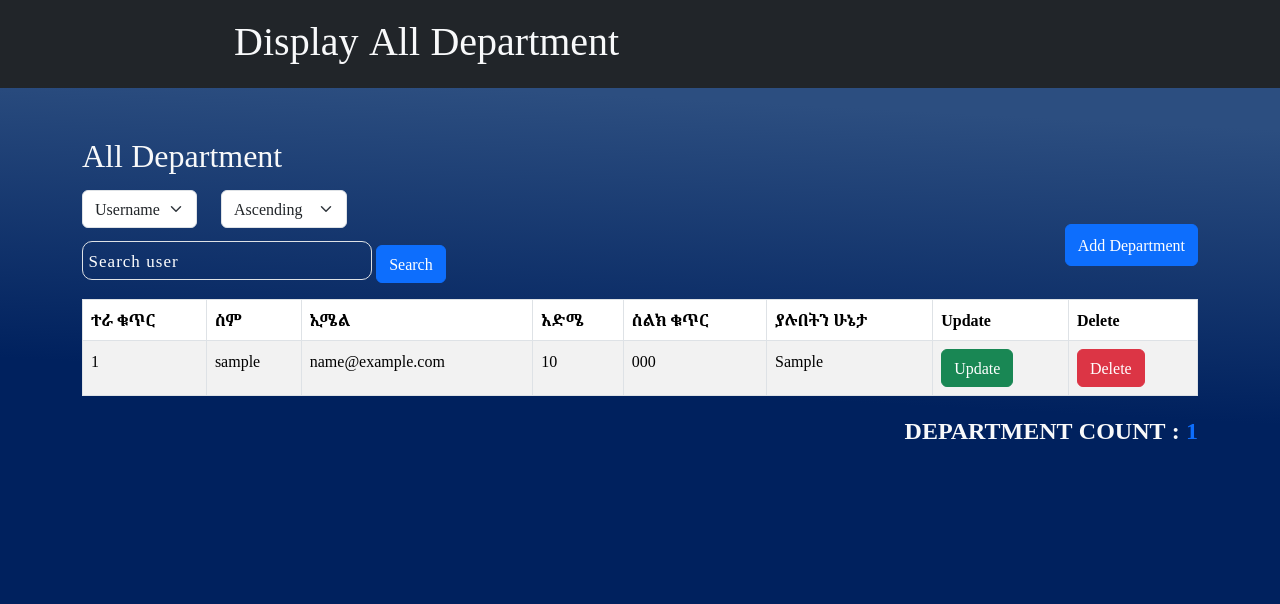
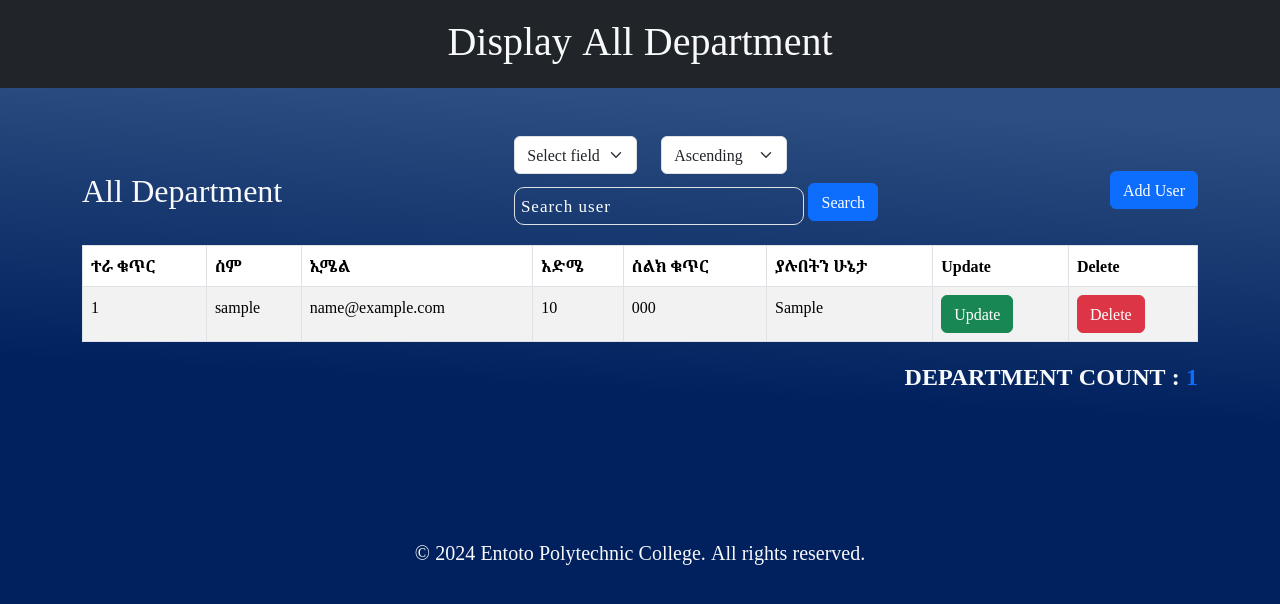
Before and after one commit to hilla10/inventory-management-system, a PHP site: page /display_department/index.php in a window 1280 px wide. Shown: the top 604 px of the page. Run offline with PHP 8.4, Linux system fonts and the light colour scheme; tables that the repository leaves empty hold one stand-in row (values such as "Sample post").

Commit message:
Adding footer and preview  the page

```diff
--- a/buy/index.php
+++ b/buy/index.php
@@ -22,13 +22,13 @@
                     </select>
                 </div>
 
-                <div class="form-group mb-2">
+                <div class="form-group mb-2 input-box">
                    <input type="text" name="search" id="search" placeholder="Search item by inventory list" class="form-control">
                </div>
 
             </div>
 
-            <button type="submit" class="btn btn-primary mb-2 ms-1">Search</button>
+            <button type="submit" class="btn btn-primary mb-4 ms-1">Search</button>
            </div>
         </form>
 
--- a/display_department/index.php
+++ b/display_department/index.php
@@ -3,25 +3,26 @@ include('../includes/dbcon.php');
 include('../includes/header.php');
 ?>
 
-<div class="d-flex py-3 text-center bg-dark text-light justify-content-between">
-    <h1 class="col-md-8">Display All Department</h1>
+<div class="py-3 text-center bg-dark text-light ">
+    <h1>Display All Department</h1>
 </div>
 
 <div class="container mt-5">
+     <div class="box1 d-flex justify-content-between align-items-center">
         <h2 class="my-3">All Department</h2>
-
-    <div class="box1 d-flex justify-content-between align-items-center">
         <form method="GET" action="">
            <div class="d-flex justify-content-center align-items-end">
                 <div>
                 <div class="d-flex gap-4">
                     <div class="form-group mb-2">
                         <select name="field" class="form-select">
+                            <option value="select field">Select field</option>
                             <option value="username" <?php if(isset($_GET['field']) && $_GET['field'] == 'username') echo 'selected'; ?>>Username</option>
+                            <option value="gender" <?php if(isset($_GET['field']) && $_GET['field'] == 'gender') echo 'selected'; ?>>Gender</option>
+                            <option value="age" <?php if(isset($_GET['field']) && $_GET['field'] == 'age') echo 'selected'; ?>>Age</option>
                             <option value="email" <?php if(isset($_GET['field']) && $_GET['field'] == 'email') echo 'selected'; ?>>Email</option>
-                        <option value="age" <?php if(isset($_GET['field']) && $_GET['field'] == 'age') echo 'selected'; ?>>Age</option>
                             <option value="Phone" <?php if(isset($_GET['field']) && $_GET['field'] == 'Phone') echo 'selected'; ?>>Phone</option>
-                        <option value="position" <?php if(isset($_GET['field']) && $_GET['field'] == 'position') echo 'selected'; ?>>Position</option>
+                            <option value="options" <?php if(isset($_GET['field']) && $_GET['field'] == 'options') echo 'selected'; ?>>Options</option>
                         </select>
                     </div>
 
@@ -31,20 +32,16 @@ include('../includes/header.php');
                                 <option value="desc" <?php if(isset($_GET['order']) && $_GET['order'] == 'desc') echo 'selected'; ?>>Descending</option>
                             </select>
                         </div>
-
                 </div>
                         <div class="form-group input-box">
                         <input type="text" name="search" id="search" placeholder="Search user" class="form-control search">
                     </div>
                 </div>
-
-
-                <button type="submit" class="btn btn-primary my-3 ms-1">Search</button>
+        <button type="submit" class="btn btn-primary my-4 ms-1">Search</button>
     </div>
         </form>
-        <button class="btn btn-primary my-3 py-2" data-bs-toggle="modal" data-bs-target="#Modal2">Add Department</button>
+        <button class="btn btn-primary my-3" data-bs-toggle="modal" data-bs-target="#Modal1">Add User</button>
     </div>
-
     <table class="table table-hover table-bordered table-striped">
         <thead>
             <tr>
@@ -60,6 +57,9 @@ include('../includes/header.php');
         </thead>
         <tbody>
             <?php
+
+            $errors = [];
+
             // Check if the user selected an ordering option
             if (isset($_GET['order']) && ($_GET['order'] == 'asc' || $_GET['order'] == 'desc')) {
                 $order = $_GET['order'];
@@ -67,13 +67,23 @@ include('../includes/header.php');
                 $order = 'asc'; // Default ordering is ascending
             }
 
-            if (isset($_GET['search']) && !empty($_GET['search']) && isset($_GET['field']) && !empty($_GET['field'])) {
+             if (isset($_GET['search']) && !empty($_GET['search']) && isset($_GET['field']) && !empty($_GET['field']) && $_GET['field'] != 'select field') {
                 $search = $_GET['search'];
                 $field = $_GET['field'];
                 $query = "SELECT * FROM `department_registration` WHERE $field LIKE '%$search%' ORDER BY username $order";
-            } else {
-                $query = "SELECT * FROM `department_registration`  ORDER BY username $order";
+            }  else {
+                // Display a message if the user didn't select a field or selected "select field" and clicked the submit button
+                if (isset($_GET['search']) && !empty($_GET['search'])) {
+                    $errors[] = "Please select a valid field to search the user.";
                 }
+                $query = "SELECT * FROM `department_registration` ORDER BY username $order";
+            }
+
+            if(!empty($errors)) {
+                $message = implode(" ", $errors);
+                header('location: index.php?message=' . urldecode($message));
+            }
+
 
 
             $result = mysqli_query($connection, $query);
@@ -105,9 +115,12 @@ include('../includes/header.php');
         </tbody>
     </table>
     <div class="text-uppercase fs-4 fw-bold text-end">Department Count : <span class="text-primary"><?php echo $departmentCount; ?></span></div>
-</div>
+
+<!-- message -->
+<?php include('../includes/message.php'); ?>
 
 <!-- Modal -->
 <?php include('../includes/modal.php'); ?>
-<?php include('../includes/message.php'); ?>
+
+<!-- footer -->
 <?php include('../includes/footer.php'); ?>
--- a/includes/footer.php
+++ b/includes/footer.php
@@ -1,4 +1,8 @@
   </div>
+
+  <footer class="text-center p-3" style="margin-top: 8rem;">
+    <p class="fs-5 text-light">© 2024 Entoto Polytechnic College. All rights reserved.</p>
+  </footer>
 
     <script src="https://cdn.jsdelivr.net/npm/bootstrap@5.3.3/dist/js/bootstrap.bundle.min.js" integrity="sha384-YvpcrYf0tY3lHB60NNkmXc5s9fDVZLESaAA55NDzOxhy9GkcIdslK1eN7N6jIeHz" crossorigin="anonymous"></script>
 </body>
--- a/includes/header.php
+++ b/includes/header.php
@@ -7,7 +7,7 @@
     <link rel="preconnect" href="https://fonts.googleapis.com">
 <link rel="preconnect" href="https://fonts.gstatic.com" crossorigin>
 <link href="https://fonts.googleapis.com/css2?family=Noto+Serif+Ethiopic:wght@100..900&display=swap" rel="stylesheet">
-<link rel="stylesheet" href="../css/style.css" type="text/css">
+<link rel="stylesheet" href="../css/style.css">
     <title>ወጪ</title>
 
 </head>
```
Also changed, not shown: display_department/update_department.php (+5 -5 lines), display_user/index.php (+14 -7 lines), display_user/update_user.php (+6 -6 lines), model_19/index.php (+20 -15 lines), model_20/index.php (+18 -15 lines), css/style.css (line endings or trailing spaces), 2 other files. Lines whose indentation alone changed are shown as unchanged.
